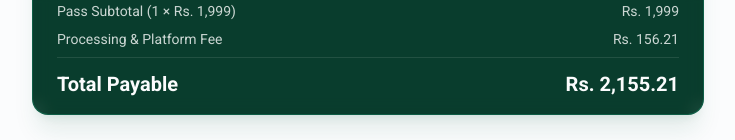
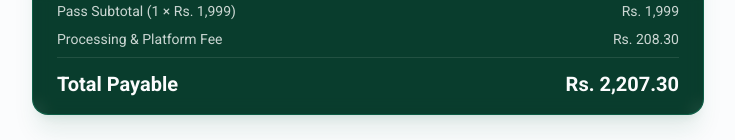
Before and after one commit to Syedzain08/smashh-zone, a Next.js app: page /checkout in a window 1280 px wide. Shown: the part 350-490 px from the top of the page, without its empty margins (272-1007 px from the left). Built offline with nearby package versions, Linux system fonts and the light colour scheme.

Commit message:
Fixed Tax Flat Fee Percentage

```diff
--- a/app/checkout/checkout-form.tsx
+++ b/app/checkout/checkout-form.tsx
@@ -95,7 +95,7 @@ export default function CheckoutForm({ variant }: { variant: Variant }) {
   const grossSubtotalPaisa = variant.price * selectedQuantity;
   const netSubtotalPaisa = Math.max(0, grossSubtotalPaisa - totalDiscountPaisa);
 
-  const flatFeePaisa = 70 * 100;
+  const flatFeePaisa = 120 * 100;
   const totalAmountPaisa = Math.ceil((netSubtotalPaisa + flatFeePaisa) / 0.96);
   const processingFeePaisa = totalAmountPaisa - netSubtotalPaisa;
 
```
